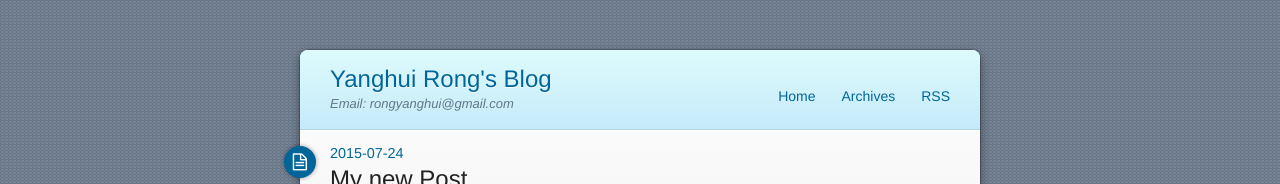
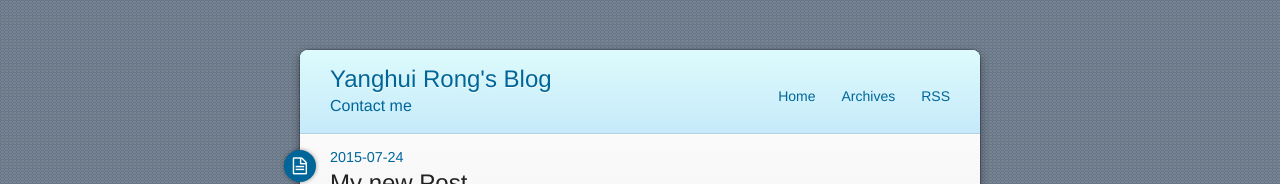
Before and after one commit to yanghuirong/yanghuirong.github.io, a plain HTML site: page index.html in a window 1280 px wide. Shown: the top 184 px of the page. Drawn offline with nearby package versions, Linux system fonts and the light colour scheme; a script that the page names is missing; a web font is replaced by a local one.

Commit message:
Site updated: 2015-07-24 13:41:43

```diff
--- a/index.html
+++ b/index.html
@@ -36,7 +36,7 @@
   <div class="title">
     <h1><a href="/">Yanghui Rong&#39;s Blog</a></h1>
     <p><a href="/"></a></p>
-      <p>Email: rongyanghui@gmail.com</p>
+      <a href="mailto:name@your.com">Contact me</a>
   </div>
   <nav class="nav">
     <ul>
```
